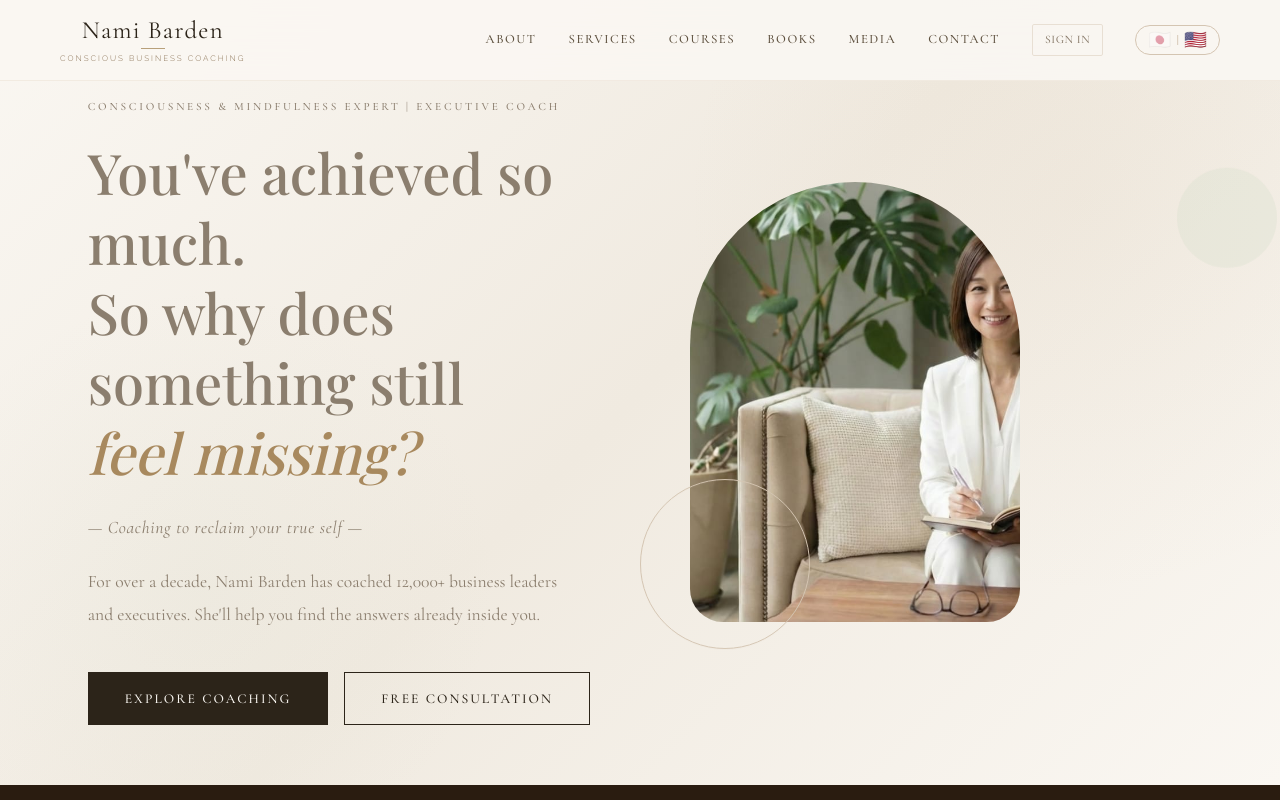
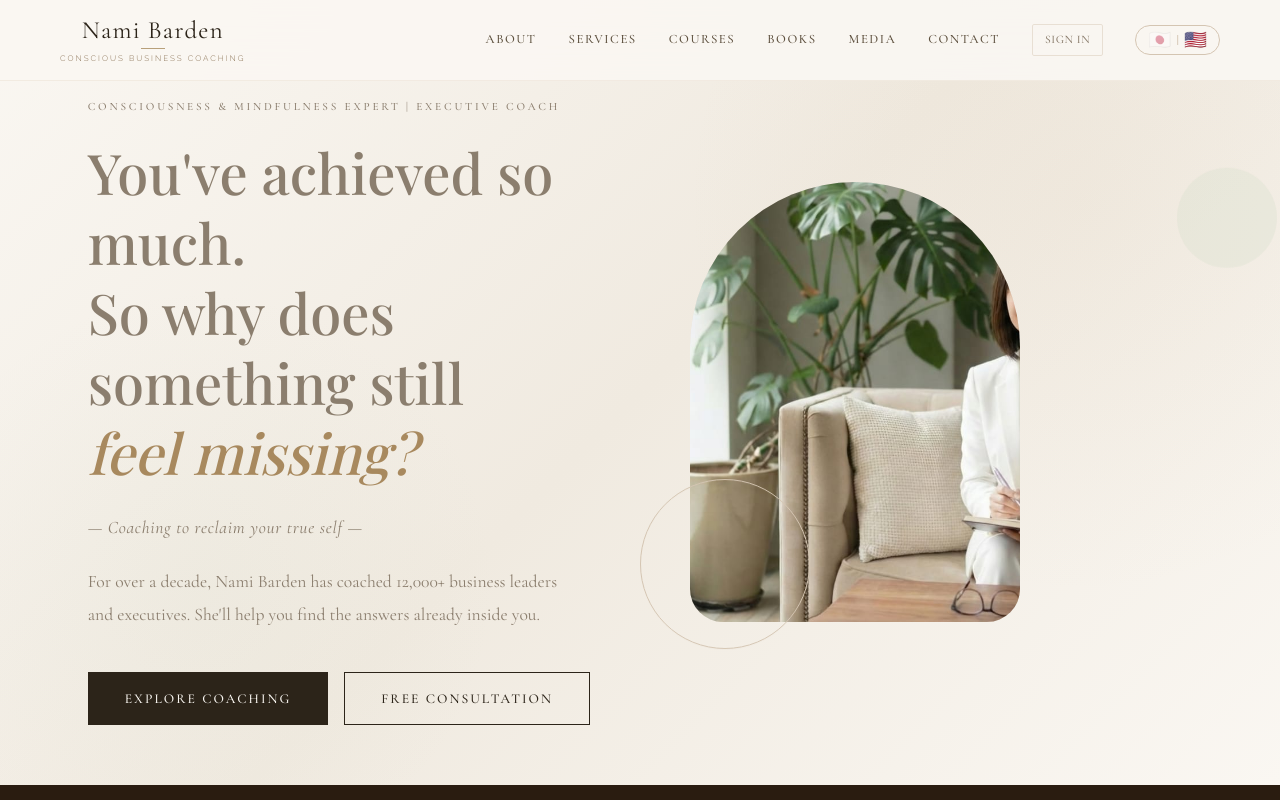
Before and after one commit to overlordforthew/NamiBarden, a website: page public/index.html in a window 1280 px wide. Shown: the top 800 px of the page. Drawn offline with nearby package versions, Linux system fonts and the light colour scheme; no server answers; a web font is replaced by a local one.

Commit message:
Ai Chan: update public/index.html

```diff
--- a/public/index.html
+++ b/public/index.html
@@ -1707,7 +1707,7 @@ html[lang="en"] div[data-lang="en"].media-item { display: block; }
     </div>
     <div class="hero-image">
       <div class="hero-image-wrapper">
-        <img src="/images/nami-suit.jpg?v=20260225" alt="Nami Barden — 意識コーチ・瞑想講師" loading="eager" style="object-position: 38% 15%;">
+        <img src="/images/nami-suit.jpg?v=20260225" alt="Nami Barden — 意識コーチ・瞑想講師" loading="eager" style="object-position: 28% 15%;">
       </div>
       <div class="hero-decoration"></div>
       <div class="hero-decoration-2"></div>
```
